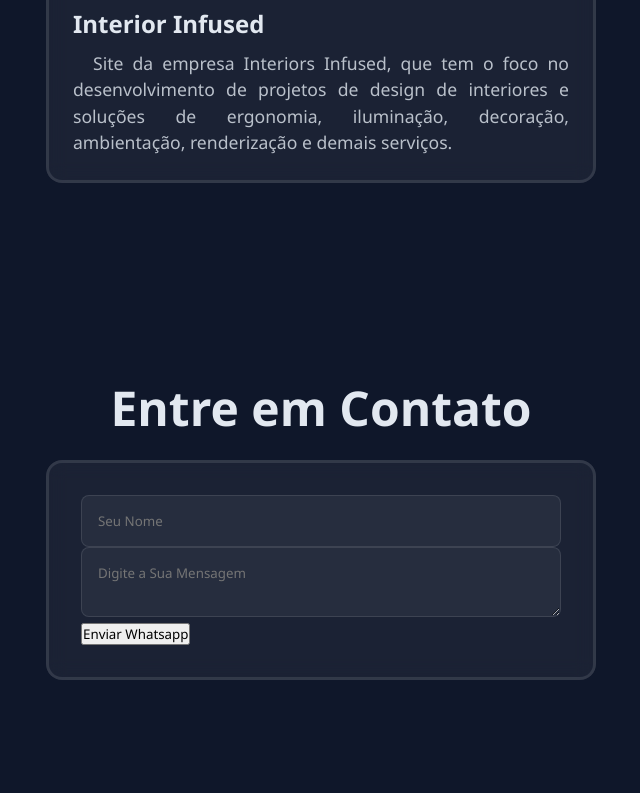
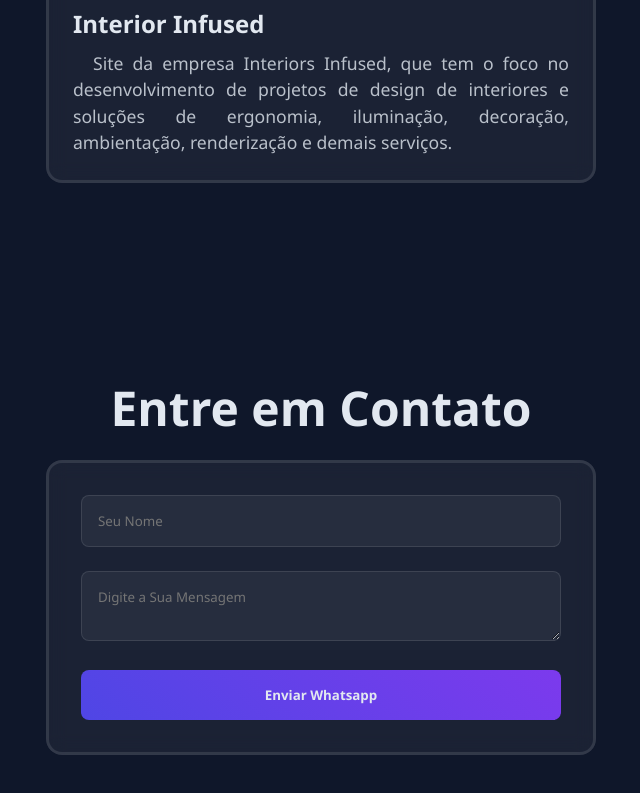
Before and after one commit to GabrielSG-Code/Site-Portf-lio-Gabriel, a plain HTML site: page index.html in a window 1280 px wide. Shown: the part 1747-2540 px from the top of the page, without its empty margins (319-959 px from the left). Drawn offline with Linux system fonts and the light colour scheme.

Commit message:
feat: estilização da seção forms

```diff
--- a/style.css
+++ b/style.css
@@ -287,6 +287,43 @@ h1{
 
 }
 
-.projetos-paragrafo{
+.campo-form:focus{
+    border-color: var(--secundaria);
+    box-shadow: 0 0 10px rgba(79, 70, 229, 0.3);
+}
 
+.grupo-form{
+    margin-bottom: 1.5rem;
 }
+
+.contato-botao{
+    color: var(--claro);
+    background: linear-gradient(45deg, var(--primaria), var(--secundaria));
+    padding: 1rem 2rem;
+    display: flex;
+    justify-content: center;
+    border: none;
+    border-radius: 8px;
+    cursor: pointer;
+    font-weight: bold;
+    width: 100%;
+    transition: all 0.5s ease;
+}
+
+.contato-botao:hover{
+    transform: translateY(-5px);
+    box-shadow: 0 10px 20px rgba(79, 70, 229, 0.5);
+}
+
+
+
+
+
+@keyframes flutuar{
+    0%, 100%{
+        transform: translateY(0);
+    }
+    50%{
+        transform: translateY(-10px);
+    }
+}
```
